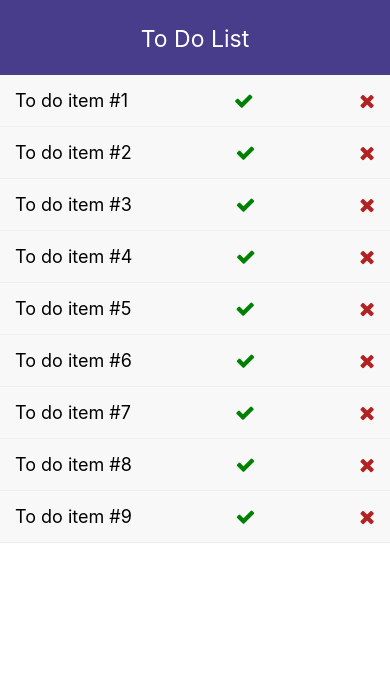
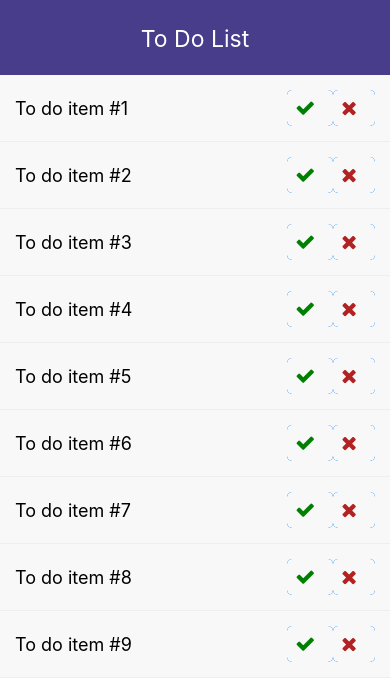
Before and after one commit to hfrankel/ToDo-App, a React Native app: screen / in a window 390 px wide. Shown: the top 700 px of the page. Built offline with nearby package versions, Linux system fonts and the light colour scheme.

Commit message:
Created done and delete buttons to replace icons. Styled and added alerts

```diff
--- /dev/null
+++ b/components/DeleteButton.js
@@ -0,0 +1,23 @@
+import React from 'react';
+import { StyleSheet } from 'react-native';
+import { FontAwesome } from '@expo/vector-icons';
+
+const DeleteButton = () => {
+  return (
+    <FontAwesome.Button
+      onPress={() => alert('Deleted')}
+      name="close"
+      size={20}
+      color="firebrick"
+      style={styles.deleteButton}
+    ></FontAwesome.Button>
+  );
+};
+
+const styles = StyleSheet.create({
+  deleteButton: {
+    backgroundColor: '#f8f8f8'
+  }
+});
+
+export default DeleteButton;
--- /dev/null
+++ b/components/DoneButton.js
@@ -0,0 +1,23 @@
+import React from 'react';
+import { StyleSheet } from 'react-native';
+import { FontAwesome } from '@expo/vector-icons';
+
+const DoneButton = () => {
+  return (
+    <FontAwesome.Button
+      onPress={() => alert('Completed')}
+      name="check"
+      size={20}
+      color="green"
+      style={styles.doneButton}
+    ></FontAwesome.Button>
+  );
+};
+
+const styles = StyleSheet.create({
+  doneButton: {
+    backgroundColor: '#f8f8f8'
+  }
+});
+
+export default DoneButton;
--- a/components/ListItem.js
+++ b/components/ListItem.js
@@ -1,14 +1,16 @@
 import React from 'react';
 import { View, Text, StyleSheet, TouchableOpacity } from 'react-native';
 import { FontAwesome } from '@expo/vector-icons';
+import DoneButton from './DoneButton';
+import DeleteButton from './DeleteButton';
 
 const ListItem = ({ item }) => {
   return (
     <TouchableOpacity style={styles.listItem}>
       <View style={styles.listItemView}>
         <Text style={styles.listItemText}>{item.title}</Text>
-        <FontAwesome name="check" size={20} color="green" />
-        <FontAwesome name="close" size={20} color="firebrick" />
+        <DoneButton />
+        <DeleteButton />
       </View>
     </TouchableOpacity>
   );
@@ -27,7 +29,8 @@ const styles = StyleSheet.create({
     alignItems: 'center'
   },
   listItemText: {
-    fontSize: 18
+    fontSize: 18,
+    flexGrow: 2
   }
 });
 
```
